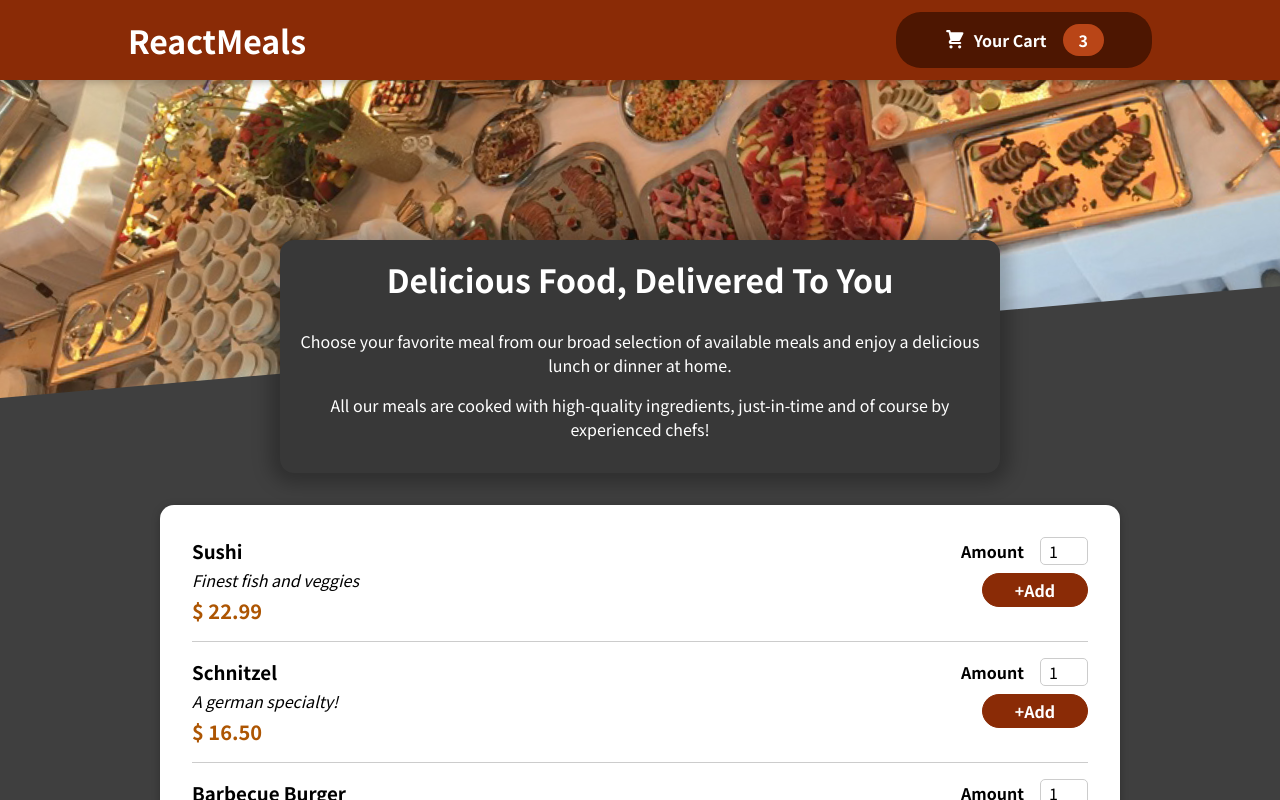
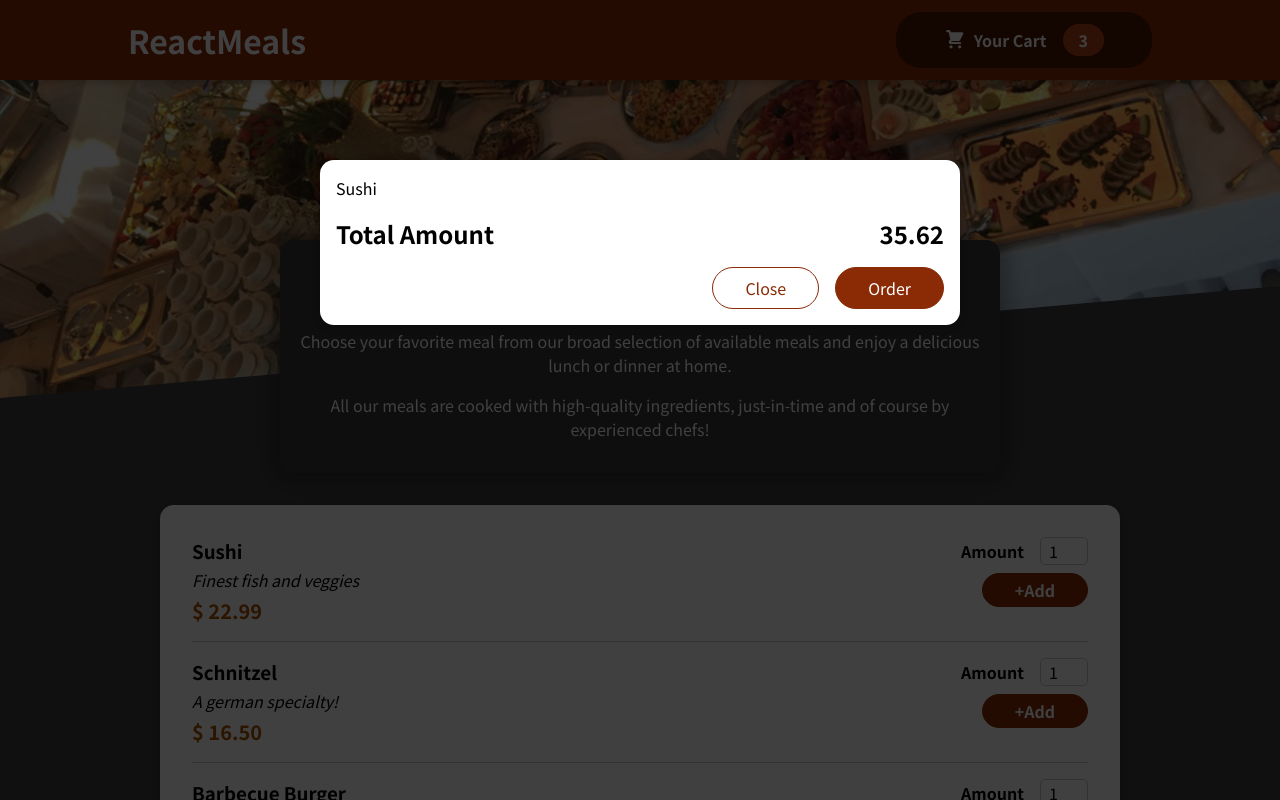
Before and after one commit to sarthak13gupta/food-order-app, a React (Create React App) app: page / in a window 1280 px wide. Shown: the top 800 px of the page. Built offline with nearby package versions, Linux system fonts and the light colour scheme.

Commit message:
added cart modal

```diff
--- a/public/index.html
+++ b/public/index.html
@@ -1,14 +1,12 @@
 <!DOCTYPE html>
 <html lang="en">
-  <head>
+
+<head>
     <meta charset="utf-8" />
     <link rel="icon" href="%PUBLIC_URL%/favicon.ico" />
     <meta name="viewport" content="width=device-width, initial-scale=1" />
     <meta name="theme-color" content="#000000" />
-    <meta
-      name="description"
-      content="Web site created using create-react-app"
-    />
+    <meta name="description" content="Web site created using create-react-app" />
     <link rel="apple-touch-icon" href="%PUBLIC_URL%/logo192.png" />
     <!--
       manifest.json provides metadata used when your web app is installed on a
@@ -25,9 +23,11 @@
       Learn how to configure a non-root public URL by running `npm run build`.
     -->
     <title>React App</title>
-  </head>
-  <body>
+</head>
+
+<body>
     <noscript>You need to enable JavaScript to run this app.</noscript>
+    <div id="overlays"></div>
     <div id="root"></div>
     <!--
       This HTML file is a template.
@@ -39,5 +39,6 @@
       To begin the development, run `npm start` or `yarn start`.
       To create a production bundle, use `npm run build` or `yarn build`.
     -->
-  </body>
+</body>
+
 </html>
--- a/src/App.jsx
+++ b/src/App.jsx
@@ -2,15 +2,15 @@
 
 import Meals from "./Components/Meals/Meals";
 import Header from "./Components/Layout/Header";
+import Cart from "./Components/Cart/Cart";
 
 function App() {
   return (
     <Fragment>
+      <Cart/>
       <Header/>
       <main><Meals/></main>
     </Fragment>
-
-
   );
 }
 
--- /dev/null
+++ b/src/Components/Cart/Cart.jsx
@@ -0,0 +1,27 @@
+import Modal from "../UI/Modal";
+import classes from "./Cart.module.css";
+
+const Cart = () => {
+  const cartItems = (
+    <ul className={classes["cart-items"]}>
+      {[{ id: "c1", name: "Sushi", amount: 2, price: 12.99 }].map((item) => (
+        <li>{item.name}</li>
+      ))}
+    </ul>
+  );
+  return (
+    <Modal>
+      {cartItems}
+      <div className={classes.total}>
+          <span>Total Amount</span>
+          <span>35.62</span>
+      </div>
+      <div className={classes.actions}>
+          <button className={classes['button--alt']}>Close</button>
+          <button className={classes.button}>Order</button>
+      </div>
+    </Modal>
+  );
+};
+
+export default Cart;
--- /dev/null
+++ b/src/Components/Cart/Cart.module.css
@@ -0,0 +1,46 @@
+.cart-items {
+    list-style: none;
+    margin: 0;
+    padding: 0;
+    max-height: 20rem;
+    overflow: auto;
+}
+
+.total {
+    display: flex;
+    justify-content: space-between;
+    align-items: center;
+    font-weight: bold;
+    font-size: 1.5rem;
+    margin: 1rem 0;
+}
+
+.actions {
+    text-align: right;
+}
+
+.actions button {
+    font: inherit;
+    cursor: pointer;
+    background-color: transparent;
+    border: 1px solid #8a2b06;
+    padding: 0.5rem 2rem;
+    border-radius: 25px;
+    margin-left: 1rem;
+}
+
+.actions button:hover,
+.actions button:active {
+    background-color: #5a1a01;
+    border-color: #5a1a01;
+    color: white;
+}
+
+.actions .button--alt {
+    color: #8a2b06;
+}
+
+.actions .button {
+    background-color: #8a2b06;
+    color: white;
+}
--- a/src/Components/Meals/AvailableMeals.jsx
+++ b/src/Components/Meals/AvailableMeals.jsx
@@ -34,6 +34,7 @@
   const mealsList = DUMMY_MEALS.map((meal) => (
     <li>
       <MealItem
+        id = {meal.id}
         key={meal.id}
         name={meal.name}
         description={meal.description}
--- a/src/Components/Meals/MealItem/MealItem.jsx
+++ b/src/Components/Meals/MealItem/MealItem.jsx
@@ -11,7 +11,7 @@
         <div className={classes.description}>{props.description}</div>
         <div className={classes.price}>{price}</div>
       </div>
-      <div><MealItemForm/></div>
+      <div><MealItemForm id = {props.id}/></div>
     </li>
   );
 };
--- a/src/Components/Meals/MealItem/MealItemForm.jsx
+++ b/src/Components/Meals/MealItem/MealItemForm.jsx
@@ -7,7 +7,7 @@
       <Input
         label="Amount"
         input={{
-          id: "Amount",
+          id: "Amount" + props.id,
           type: "number",
           min: "1",
           max: "5",
--- /dev/null
+++ b/src/Components/UI/Modal.jsx
@@ -0,0 +1,30 @@
+import { Fragment } from "react";
+import ReactDOM from "react-dom";
+import classes from "./Modal.module.css";
+
+const Backdrop = (props) => {
+  return <div className={classes.backdrop}></div>;
+};
+
+const ModalOverlay = (props) => {
+  return (
+    <div className={classes.modal}>
+      <div className={classes.content}>{props.children}</div>
+    </div>
+  );
+};
+const Modal = (props) => {
+  const portalElement = document.getElementById("overlays");
+
+  return (
+    <Fragment>
+      {ReactDOM.createPortal(<Backdrop />, portalElement)}
+      {
+        ReactDOM.createPortal(<ModalOverlay>{props.children}</ModalOverlay>,
+        portalElement)
+      }
+    </Fragment>
+  );
+};
+
+export default Modal;
--- /dev/null
+++ b/src/Components/UI/Modal.module.css
@@ -0,0 +1,40 @@
+.backdrop {
+    position: fixed;
+    top: 0;
+    left: 0;
+    width: 100%;
+    height: 100vh;
+    z-index: 20;
+    background-color: rgba(0, 0, 0, 0.75);
+}
+
+.modal {
+    position: fixed;
+    top: 20vh;
+    left: 5%;
+    width: 90%;
+    background-color: white;
+    padding: 1rem;
+    border-radius: 14px;
+    box-shadow: 0 2px 8px rgba(0, 0, 0, 0.25);
+    z-index: 30;
+    animation: slide-down 300ms ease-out forwards;
+}
+
+@media (min-width: 768px) {
+    .modal {
+        width: 40rem;
+        left: calc(50% - 20rem);
+    }
+}
+
+@keyframes slide-down {
+    from {
+        opacity: 0;
+        transform: translateY(-3rem);
+    }
+    to {
+        opacity: 1;
+        transform: translateY(0);
+    }
+}
```
